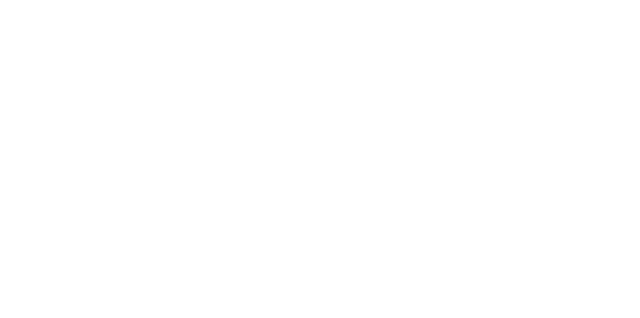
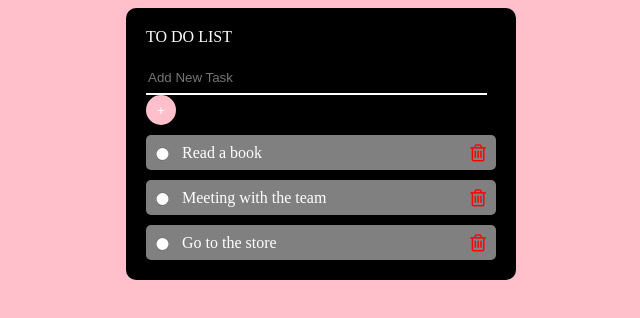
Before and after one commit to UrsachiCristi/To-Do-List, a plain HTML site: page index.html in a window 1280 px wide. Shown: the whole page, without its empty margins (319-959 px from the left). Drawn offline with Linux system fonts and the light colour scheme.

Commit message:
added an initial styling

```diff
--- a/index.html
+++ b/index.html
@@ -6,9 +6,31 @@
     <title>To Do List</title>
     <meta name='viewport' content='width=device-width, initial-scale=1'>
     <link rel="stylesheet" href="style.css">
+    <link rel="stylesheet" href="https://cdnjs.cloudflare.com/ajax/libs/font-awesome/4.7.0/css/font-awesome.min.css">
 </head>
 <body>
-
+    <div class="main">
+        <div class="text"> TO DO LIST</div>
+        <div id="add_task">
+            <input type="text" placeholder="Add New Task" id="add" size="40">
+            <button id="plus">+</button>
+        </div>
+        <div class="task">
+            <input type="radio" style="display:flex ; align-items: center; justify-content: center;height: 10px;transform: scale(1.5); margin-left: 10px;">
+            <div class="text1" style="text-align: left" >Read a book</div>
+            <i class="fa fa-trash-o" style="font-size:20px;color:red; margin-left: auto; margin-right: 10px;"></i>
+        </div>
+        <div class="task">
+            <input type="radio" style="display:flex ; align-items: center; justify-content: center;height: 10px;transform: scale(1.5); margin-left: 10px;">
+            <div class="text1" style="text-align: left" >Meeting with the team</div>
+            <i class="fa fa-trash-o" style="font-size:20px;color:red; margin-left: auto; margin-right: 10px;"></i>
+        </div>
+        <div class="task">
+            <input type="radio" style="display:flex ; align-items: center; justify-content: center;height: 10px;transform: scale(1.5); margin-left: 10px;">
+            <div class="text1" style="text-align: left" >Go to the store</div>
+            <i class="fa fa-trash-o" style="font-size:20px;color:red; margin-left: auto; margin-right: 10px;"></i>
+        </div>
+    </div>
 
 
 
--- a/style.css
+++ b/style.css
@@ -0,0 +1,51 @@
+body{
+    background-color: pink;
+    display: flex;
+    justify-content: center;
+}
+
+.text{
+    color: white;
+    margin-bottom: 15px;
+}
+
+
+.main{
+    padding: 20px;
+    background-color: black;
+    width: 350px;
+    border-radius: 10px;
+    height: auto;
+}
+
+#add{
+    color: gray;
+    border: none;
+    border-bottom: 2px solid white;
+    background-color: transparent;
+    height: 30px;
+}
+#plus{
+    border-radius: 100px;
+    width: 30px;
+    height: 30px;
+    background-color: pink;
+    color: white;
+    border: none;
+}
+
+.task{
+    display: flex;
+    /* justify-content: space-between; */
+    align-items: center;
+    width: 100%;
+    margin-top: 10px;
+    background-color: gray;
+    border-radius: 5px;
+    height: 35px;
+}
+
+.text1{
+    color: white;
+    margin-left: 10px;
+}
```
